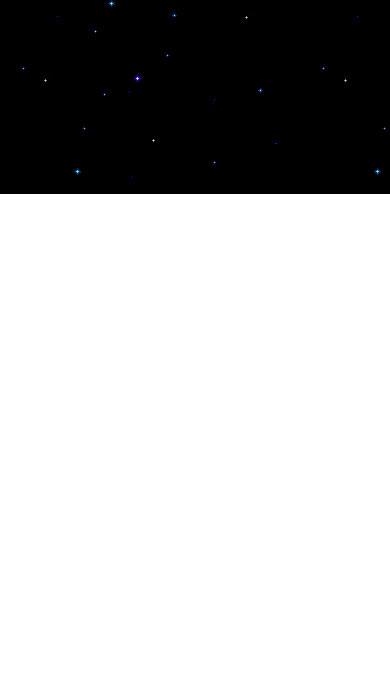
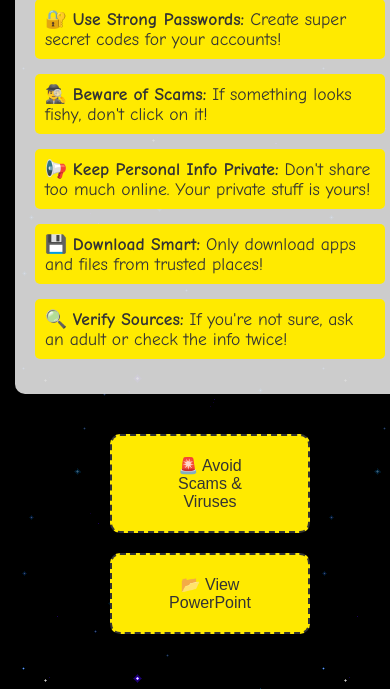
Before and after one commit to titanium-nitro/OnlineSafety, a plain HTML site: page index.html in a window 390 px wide. Shown: the part 650-1339 px from the top of the page. Before the commit the page ends 844 px from the top, so only its background shows below. Drawn offline with Linux system fonts and the light colour scheme.

Commit message:
Update index.html

```diff
--- a/index.html
+++ b/index.html
@@ -10,7 +10,7 @@
             font-family: 'Comic Sans MS', cursive, sans-serif;
             margin: 0;
             padding: 0;
-            background: url('bg.gif') repeat; /* Set background to bg.gif and repeat */
+            background: url('bg.gif') repeat;
             color: #fff;
         }
 
@@ -60,7 +60,7 @@
 
         .marquee img {
             height: 100px;
-            margin-right: 50px; /* Adds spacing between images */
+            margin-right: 50px;
         }
 
         @keyframes marquee {
@@ -68,9 +68,46 @@
             to { transform: translateX(-100%); }
         }
 
+        .tips {
+            background: rgba(255, 255, 255, 0.8);
+            color: #333;
+            padding: 20px;
+            border-radius: 10px;
+            margin-bottom: 30px;
+            font-size: 1.2rem;
+            text-align: left;
+            box-shadow: 0 4px 8px rgba(0, 0, 0, 0.1);
+        }
+
+        .tips h2 {
+            color: #FFEA00;
+            font-size: 2rem;
+            margin-bottom: 15px;
+            text-align: center;
+        }
+
+        .tips ul {
+            list-style: none;
+            padding: 0;
+            margin: 0;
+        }
+
+        .tips li {
+            margin: 15px 0;
+            background: #FFEA00;
+            padding: 10px;
+            border-radius: 5px;
+            font-size: 1.1rem;
+        }
+
+        .tips li:hover {
+            background: #FFDD33;
+        }
+
         .btn-container {
             display: flex;
             justify-content: center;
+            flex-wrap: wrap;
             margin-top: 20px;
         }
 
@@ -78,35 +115,46 @@
             background-color: #FFEA00;
             color: #333;
             font-size: 1.2rem;
-            padding: 15px 30px;
+            padding: 20px 40px;
+            margin: 10px;
+            text-decoration: none;
+            border-radius: 10px;
+            transition: background-color 0.3s ease;
+            width: 250px;
+            text-align: center;
             border: 2px dashed #333;
-            border-radius: 10px;
+            box-shadow: 0 4px 10px rgba(0, 0, 0, 0.3);
             cursor: pointer;
-            text-align: center;
-            transition: background-color 0.3s;
-            box-shadow: 0 4px 10px rgba(0, 0, 0, 0.3);
         }
 
         .btn:hover {
             background-color: #FFDD33;
         }
 
-        /* Hidden Iframe Section */
-        .iframe-container {
+        .iframe-container, .scam-info {
             display: none;
             text-align: center;
             margin-top: 20px;
+            background: rgba(255, 255, 255, 0.8);
+            color: #333;
+            padding: 20px;
+            border-radius: 10px;
+            box-shadow: 0 4px 8px rgba(0, 0, 0, 0.1);
         }
 
         /* Mobile Responsiveness */
         @media (max-width: 768px) {
             .btn {
+                width: 200px;
                 font-size: 1rem;
-                padding: 10px 20px;
             }
 
             .marquee img {
                 height: 80px;
+            }
+
+            .container {
+                padding: 15px;
             }
         }
 
@@ -131,9 +179,35 @@
             <p>Let's make the internet a safer place for everyone, especially you!</p>
         </div>
 
-        <!-- Action Button to Show PowerPoint -->
+        <!-- Safety Tips -->
+        <div class="tips">
+            <h2>💡 Top Online Safety Tips</h2>
+            <ul>
+                <li>🔐 <strong>Use Strong Passwords:</strong> Create super secret codes for your accounts!</li>
+                <li>🕵️‍♂️ <strong>Beware of Scams:</strong> If something looks fishy, don't click on it!</li>
+                <li>📢 <strong>Keep Personal Info Private:</strong> Don't share too much online. Your private stuff is yours!</li>
+                <li>💾 <strong>Download Smart:</strong> Only download apps and files from trusted places!</li>
+                <li>🔍 <strong>Verify Sources:</strong> If you're not sure, ask an adult or check the info twice!</li>
+            </ul>
+        </div>
+
+        <!-- Action Buttons -->
         <div class="btn-container">
+            <button class="btn" onclick="showScamInfo()">🚨 Avoid Scams & Viruses</button>
             <button class="btn" onclick="showIframe()">📂 View PowerPoint</button>
+        </div>
+
+        <!-- Hidden Scam Info -->
+        <div id="scam-info" class="scam-info">
+            <h2>🚨 Avoiding Scams & Viruses</h2>
+            <p>Online scams and viruses are everywhere! Here’s how to stay safe:</p>
+            <ul>
+                <li>⚠️ <strong>Never click on unknown links:</strong> If a message or email looks suspicious, ignore it.</li>
+                <li>🔍 <strong>Check website URLs:</strong> Always make sure the website is real and secure.</li>
+                <li>📥 <strong>Download only from trusted sources:</strong> Avoid downloading files from unknown emails or pop-ups.</li>
+                <li>🛡️ <strong>Use antivirus software:</strong> Keep your device protected at all times.</li>
+                <li>🔑 <strong>Enable two-factor authentication:</strong> This makes hacking your account much harder!</li>
+            </ul>
         </div>
 
         <!-- Hidden Iframe for PowerPoint -->
@@ -147,6 +221,10 @@
         function showIframe() {
             document.getElementById("iframe-container").style.display = "block";
         }
+
+        function showScamInfo() {
+            document.getElementById("scam-info").style.display = "block";
+        }
     </script>
 
 </body>
```
